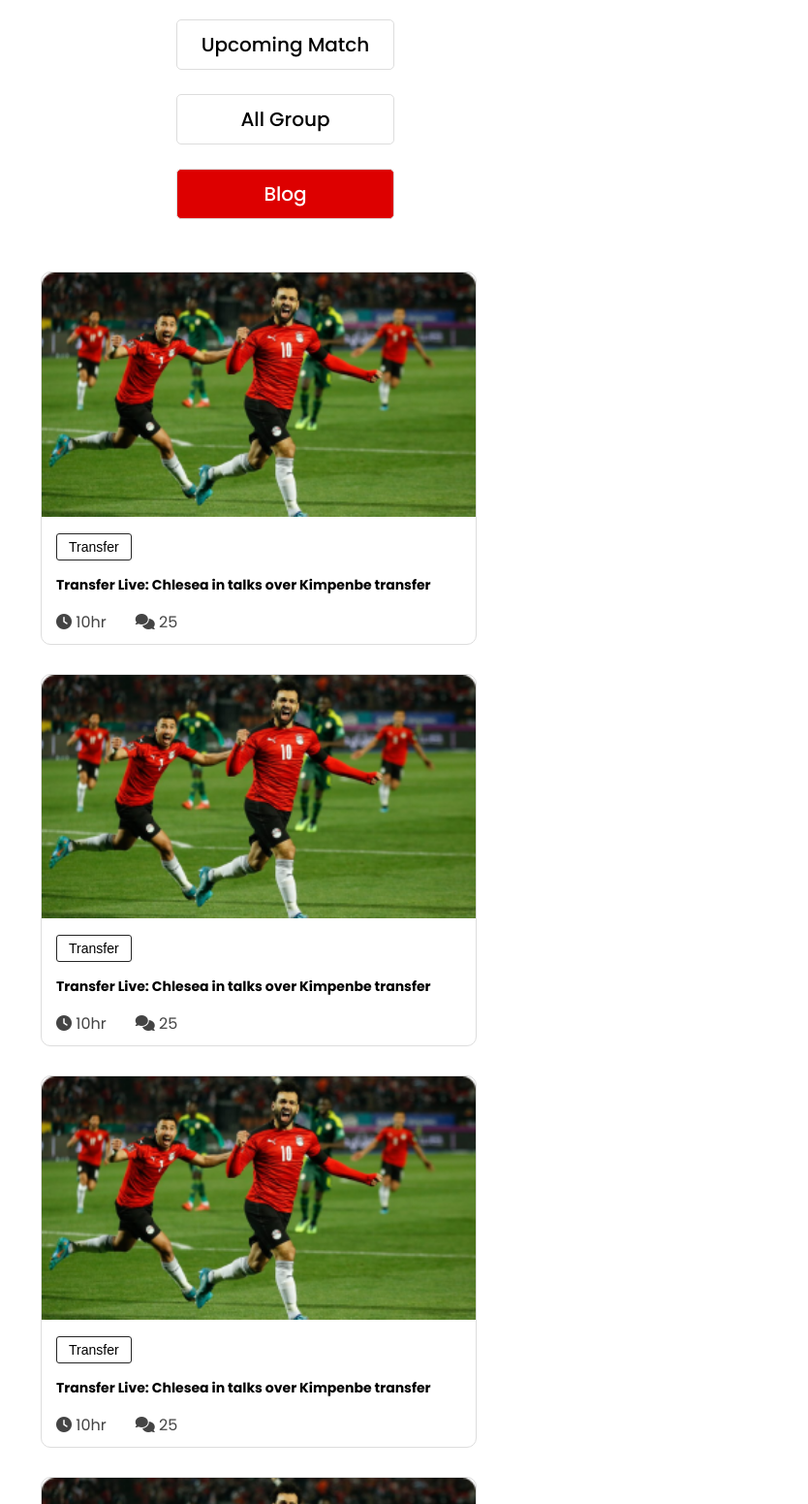
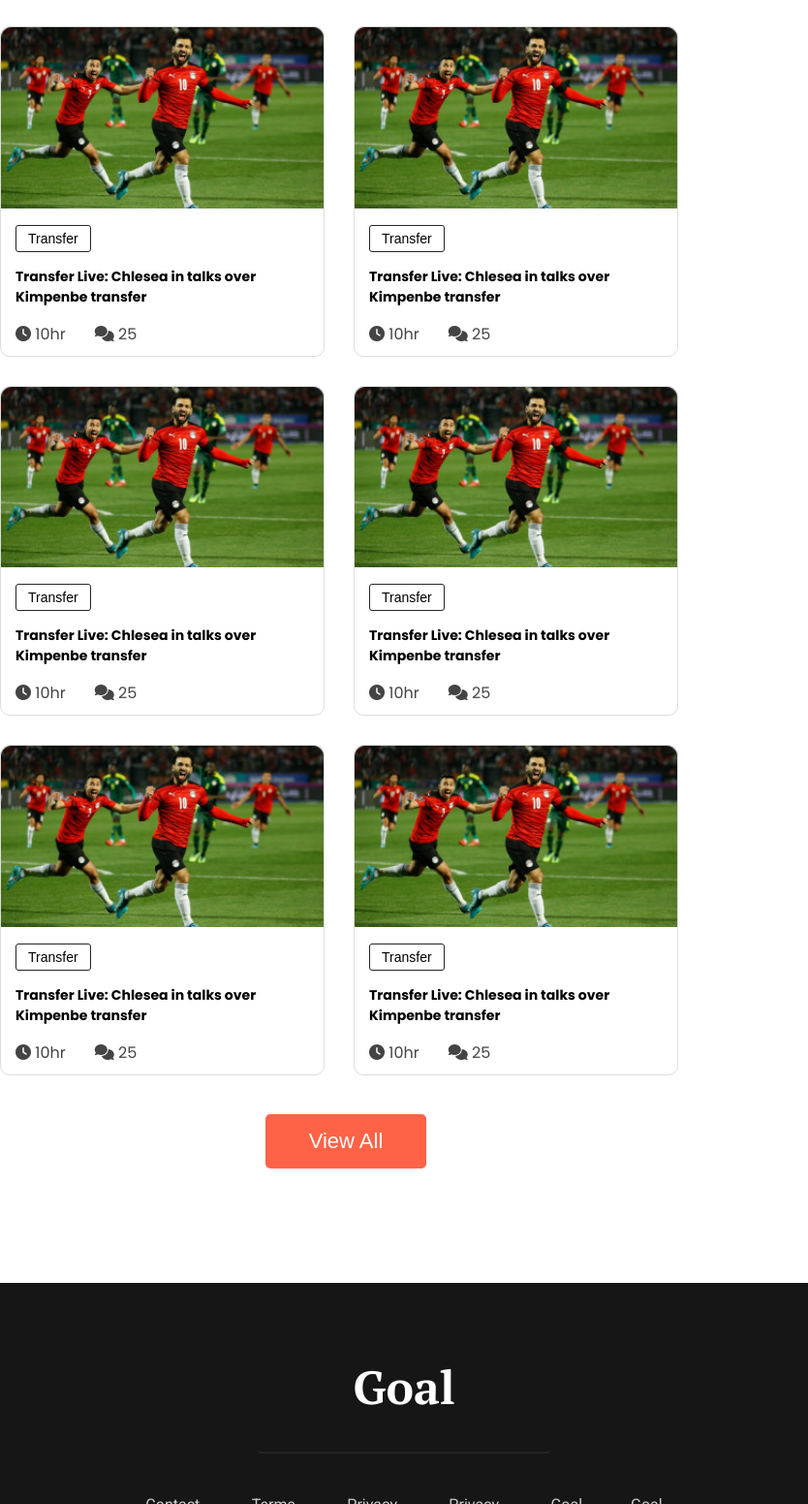
Before and after one commit to Kauserul/FIFA-WORLD-CUP, a plain HTML site: page index.html in a window 600 px wide. Shown: the part 1249-2800 px from the top of the page at 97% size, 834 px wide, since content can reach past the window. Drawn offline with Linux system fonts and the light colour scheme; a web font is replaced by a local one.

Commit message:
finished

```diff
--- a/index.html
+++ b/index.html
@@ -36,6 +36,7 @@
                     <a href=""><div class="blog-btn">Blog</div></a>
                 </div>
             </div>
+            <div class="wrapper">
                 <div class="transfer-live">
                     <div class="live">
                         <div class="live-banner">
@@ -197,7 +198,7 @@
                             </div>
                         </div>
                     </div>
-                <div class="live">
+                    <div class="live responsive-none">
                         <div class="live-banner">
                             <img src="world-cup-main/assets/Blog Image.png" alt="">
                         </div>
@@ -216,6 +217,10 @@
                                 </div>
                             </div>
                         </div>
+                    </div>
+                </div>
+                <div class="view-all">
+                    <button class="view">View All</button>
                 </div>
             </div>
         </div>
--- a/style.css
+++ b/style.css
@@ -92,7 +92,7 @@ body{
 }
 
 .boxes .box{
-    width: 225px;
+    width: 230px;
 }
 
 .box a{
@@ -131,7 +131,7 @@ body{
 }
 
 .transfer-live .live .live-banner{
-    width: 250px;
+    width: 279px;
 }
 
 .transfer-live .live .live-banner img{
@@ -166,6 +166,21 @@ body{
 
 .details div{
     color: #444;
+}
+
+.view-all{
+    text-align: center;
+    display: none;
+}
+
+.view{
+    padding: 15px 45px;
+    margin-top: 40px;
+    background: tomato;
+    border: none;
+    border-radius: 5px;
+    color: white;
+    font-size: 22px;
 }
 
 
@@ -273,12 +288,11 @@ hr{
     media quary
 ----------------*/
 
-@media only screen and (max-width:668px){
+@media only screen and (max-width:576px){
 
-    /* .container{
-        width: 100%;
-        padding: 5%;
-    } */
+    .container{
+        padding: 2% 0;
+    }
 
     .greatest-show{
         flex-direction: column;
@@ -317,17 +331,15 @@ hr{
         border: 1px solid #ddd;
     }
 
-    .transfer-live{
+    .transfer-live, .update-match{
         grid-template-columns: repeat(1, 1fr);
     }
 
-    .transfer-live .live .live-banner{
+    .transfer-live .live .live-banner, .flag{
         width: 100%;
     }
 
-
-
-    .transfer-live{
+    .transfer-live, .update-match{
     width: 450px;
     }
 
@@ -353,4 +365,71 @@ hr{
         text-align: center;
         margin: auto;
     }
+
 }
+
+
+@media only screen and (min-width:577px) and (max-width:768px){
+
+    .container{
+        width: 100%;
+        padding: 3% 0;
+    }
+
+    .all-match{
+        flex-direction: column;
+    }
+
+    .boxes{
+        background-color: #fff;
+        width: 600px;
+        padding-bottom: 0px;
+        height: 80px;
+    }
+
+    .boxes .box{
+        display: flex;
+    }
+
+    .box a{
+    margin-right: 30px;
+    margin-bottom: 0px;
+    }
+
+    .box a div{
+    width: 200px;
+    border: 1px solid #ddd;
+    }
+
+    .transfer-live, .update-match{
+        grid-template-columns: repeat(2, 1fr);
+    }
+
+    .transfer-live .live .live-banner, .flag{
+        width: 100%;
+    }
+
+    .transfer-live, .update-match{
+    width: 700px;
+    }
+
+    .responsive-none{
+        display: none;
+    }
+
+    .view-all{
+        display: block;
+        margin-left: 122px;
+        width: 470px;
+    }
+
+    footer{
+        width: 834px;
+    }
+
+    .footer-div{
+        width: 300px;
+        text-align: center;
+        margin: auto;
+    }
+}
```
Also changed, not shown: upcoming-match.html (+7 -1 lines). Lines whose indentation alone changed are shown as unchanged.
